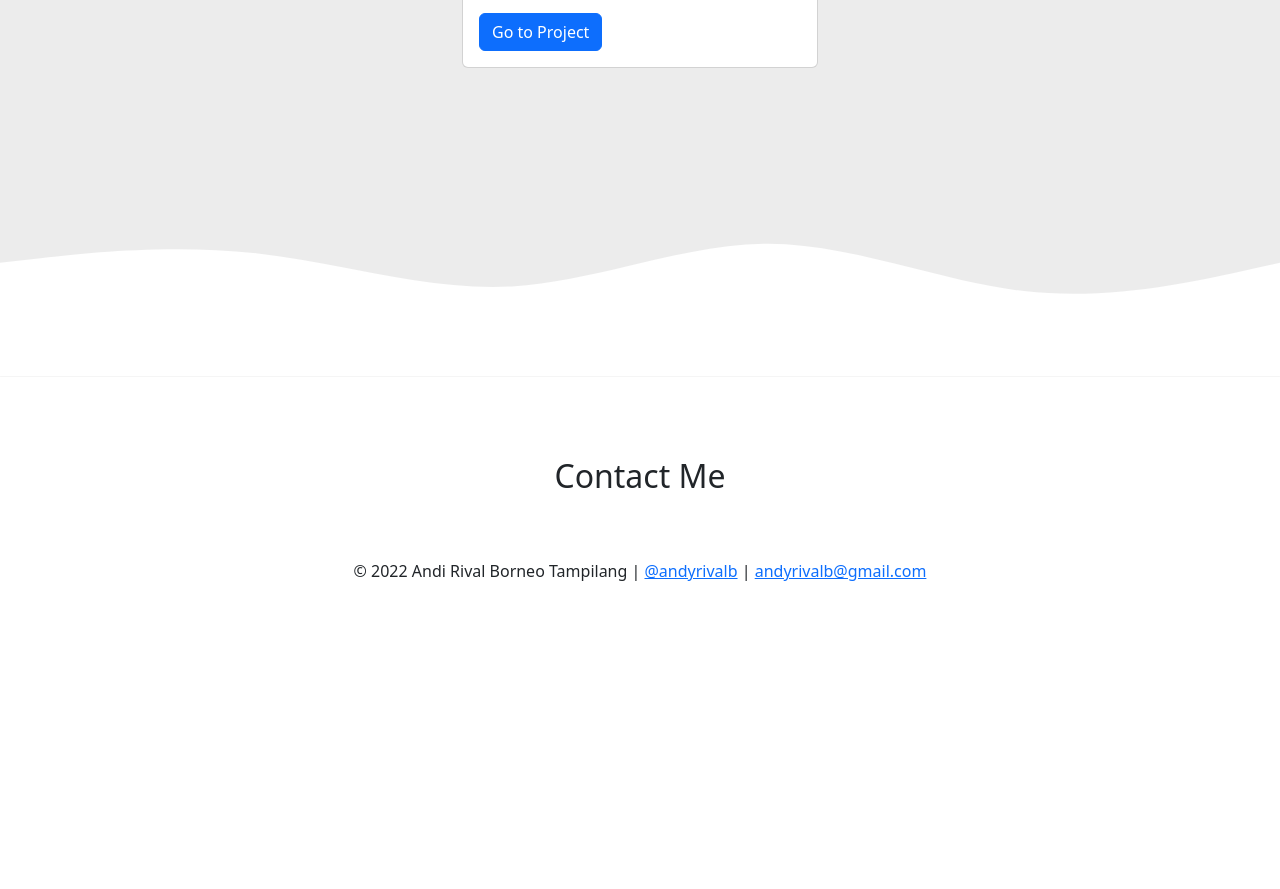
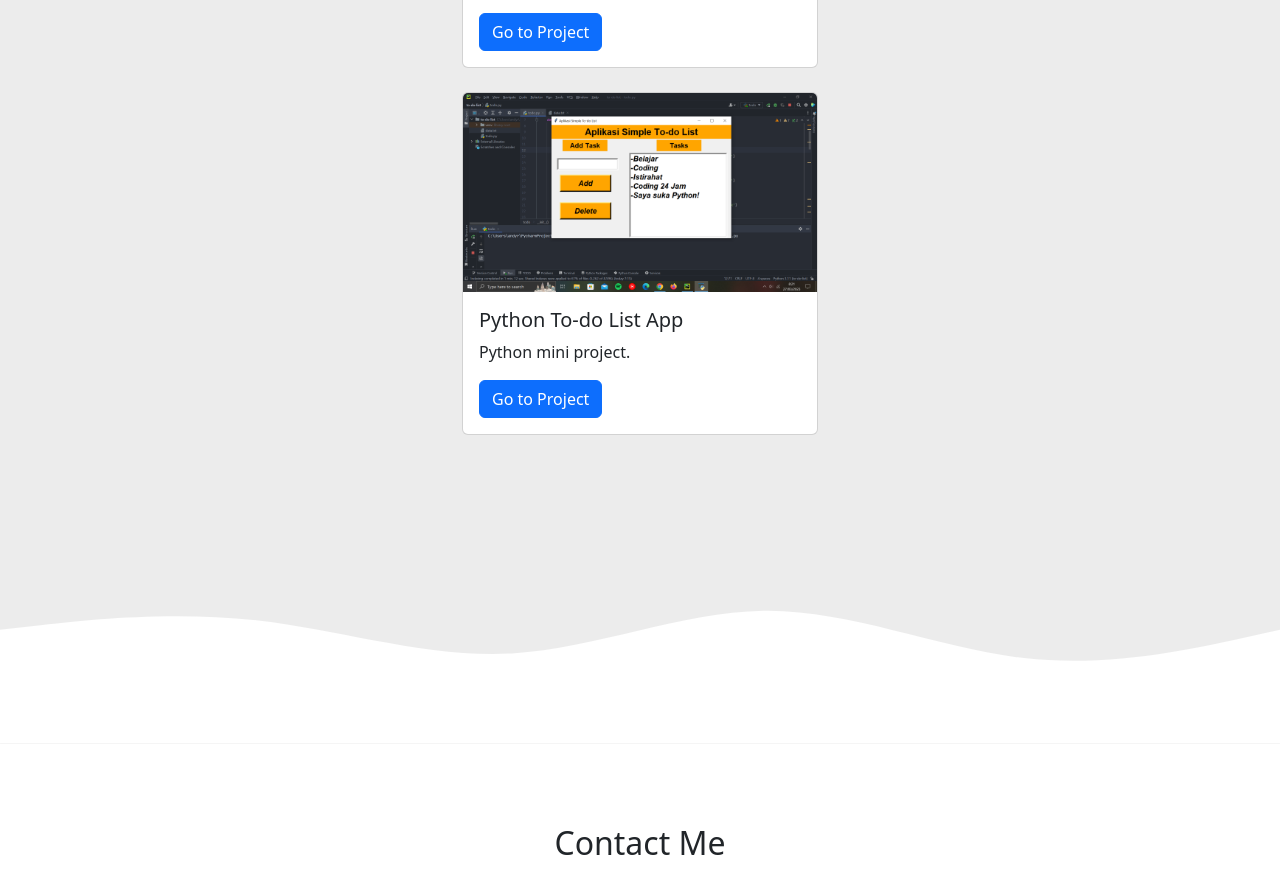
Before and after one commit to andyrivalb/andirivalb.github.io, a plain HTML site: page index.html in a window 1280 px wide. Shown: the part 2274-3163 px from the top of the page. Before the commit the page ends 2921 px from the top, so only its background shows below. Drawn offline with nearby package versions, Linux system fonts and the light colour scheme.

Commit message:
Update index.html

```diff
--- a/index.html
+++ b/index.html
@@ -117,6 +117,19 @@
                     </div>
                 </div>
             </div>
+            <div class="row justify-content-center">
+                <div class="col-md-4 mb-4">
+                    <div class="card">
+                        <img src="img/to-do-list-app.png" class="card-img-top" alt="...">
+                        <div class="card-body">
+                            <h5 class="card-title">Python To-do List App</h5>
+                            <p class="card-text">Python mini project.</p>
+                            <a href="https://github.com/andyrivalb/To-do-List-App" class="btn btn-primary">Go to
+                                Project</a>
+                        </div>
+                    </div>
+                </div>
+            </div>
         </div>
         <svg xmlns="http://www.w3.org/2000/svg" viewBox="0 0 1440 320">
             <path fill="#ffffff" fill-opacity="10" d="M0,192L48,186.7C96,181,192,171,288,181.3C384,192,480,
```
